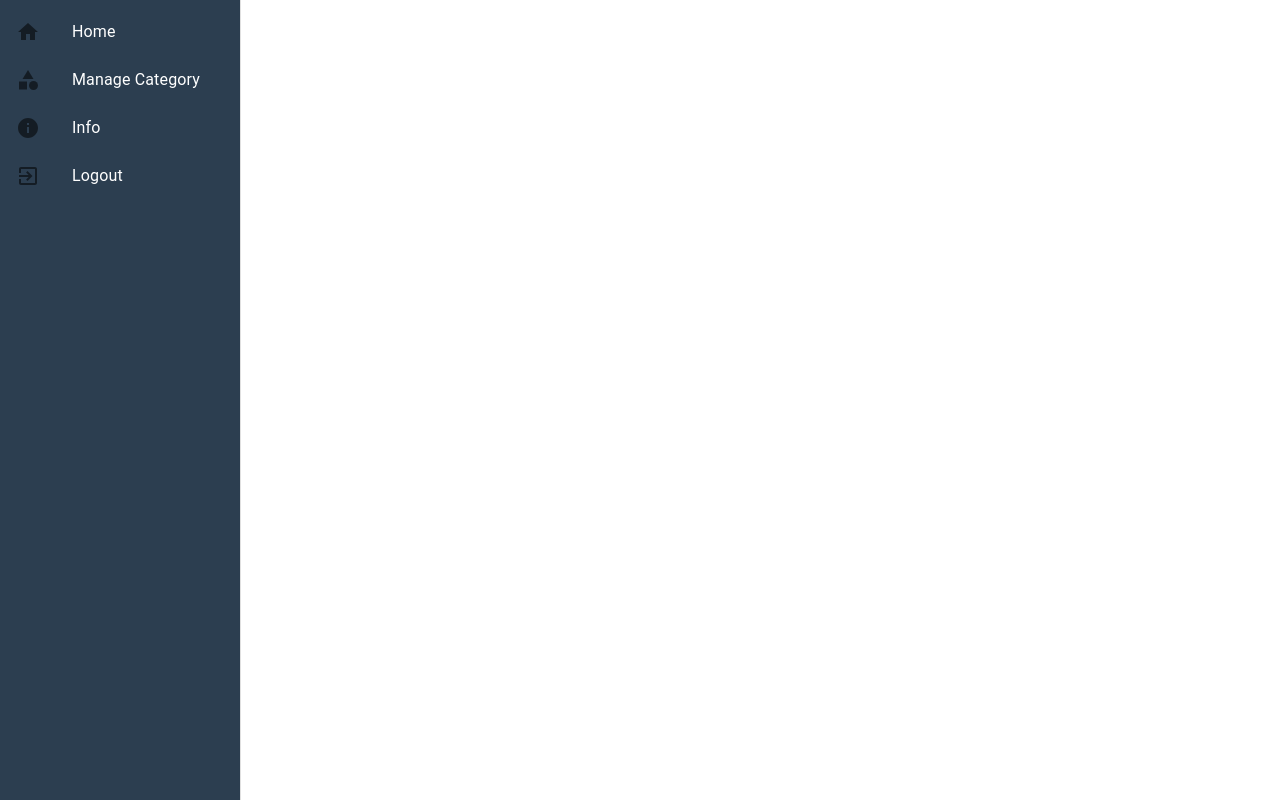
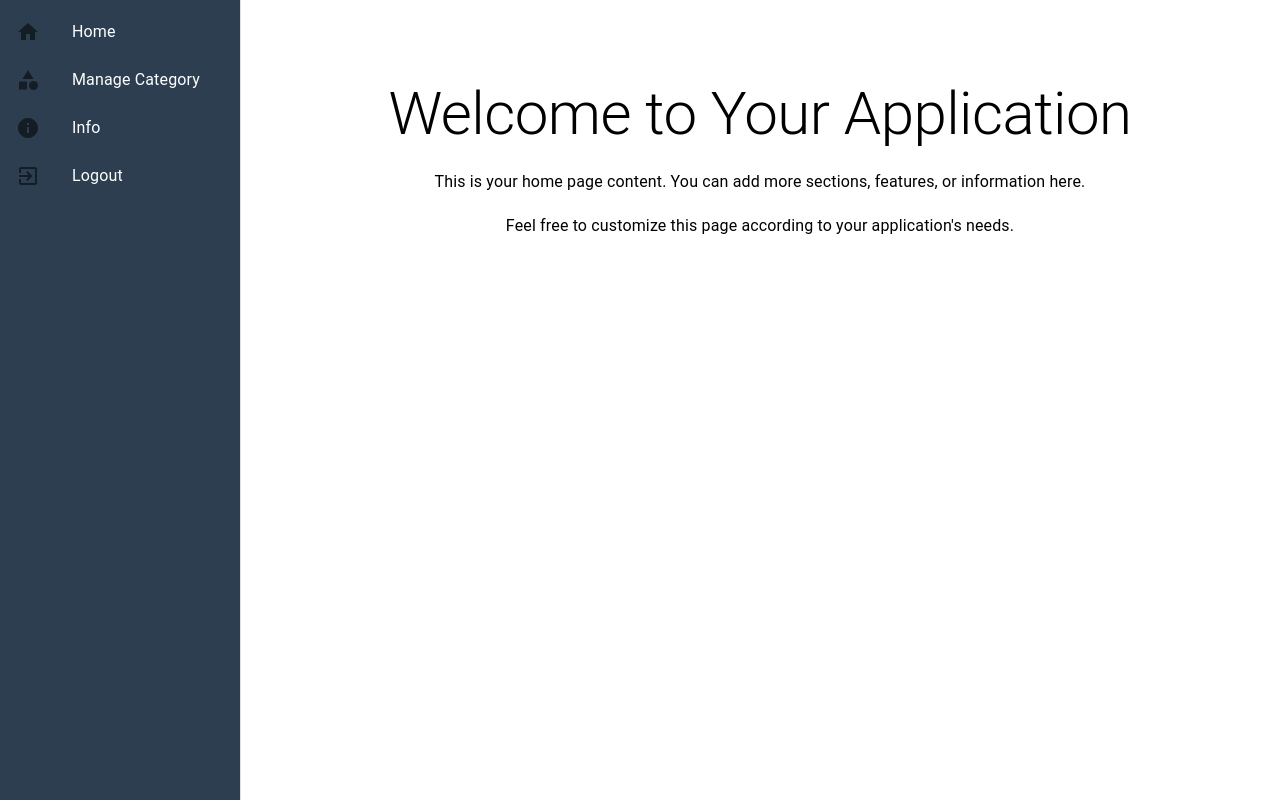
Before and after one commit to PulseZest-Inovation/HindPress, a React (Create React App) app: page /admin in a window 1280 px wide. Built offline with nearby package versions, Linux system fonts and the light colour scheme; no server answers; sample sign-in values are in the browser's storage.

Commit message:
add the dafulat page Home

```diff
--- a/src/components/AdminComponent/adminComponent.jsx
+++ b/src/components/AdminComponent/adminComponent.jsx
@@ -3,8 +3,9 @@ import React, { useState } from 'react';
 import Sidebar from "../DashBoardFeatures/SideBar/sideBar";
 import ManageCategory from './Features/manageCategory'; // Adjust path as per your project structure
 import Home from './Features/home';
+
 const AdminComponent = () => {
-  const [selectedSection, setSelectedSection] = useState(null);
+  const [selectedSection, setSelectedSection] = useState('home');
 
   const handleSidebarItemClick = (section) => {
     setSelectedSection(section);
@@ -14,7 +15,6 @@ const AdminComponent = () => {
     <div style={styles.container}>
       <Sidebar onItemClick={handleSidebarItemClick} />
       <div style={styles.content}>
-
         {selectedSection === 'home' && <Home />}
         {selectedSection === 'manage-category' && <ManageCategory />}
       </div>
```
